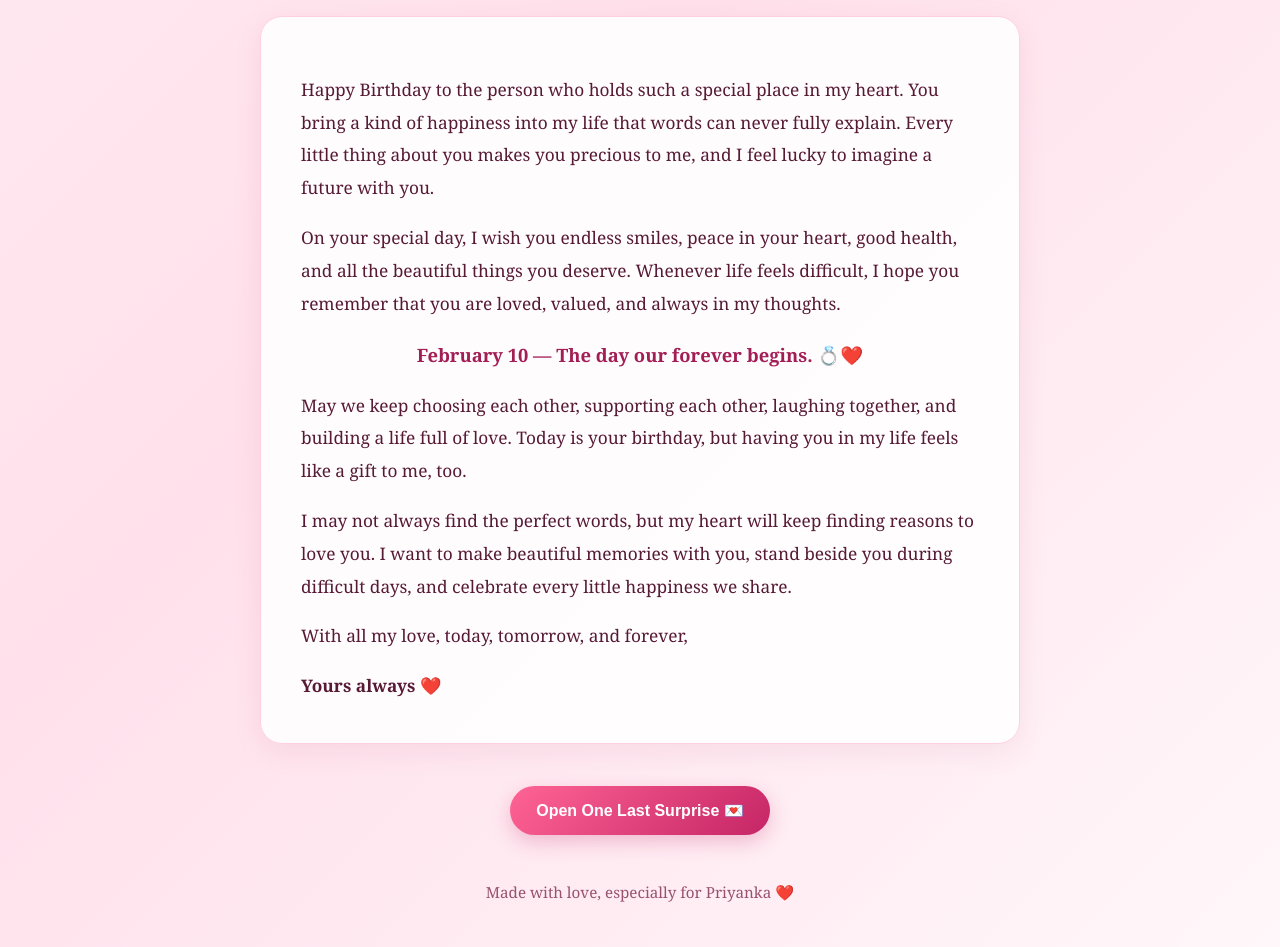
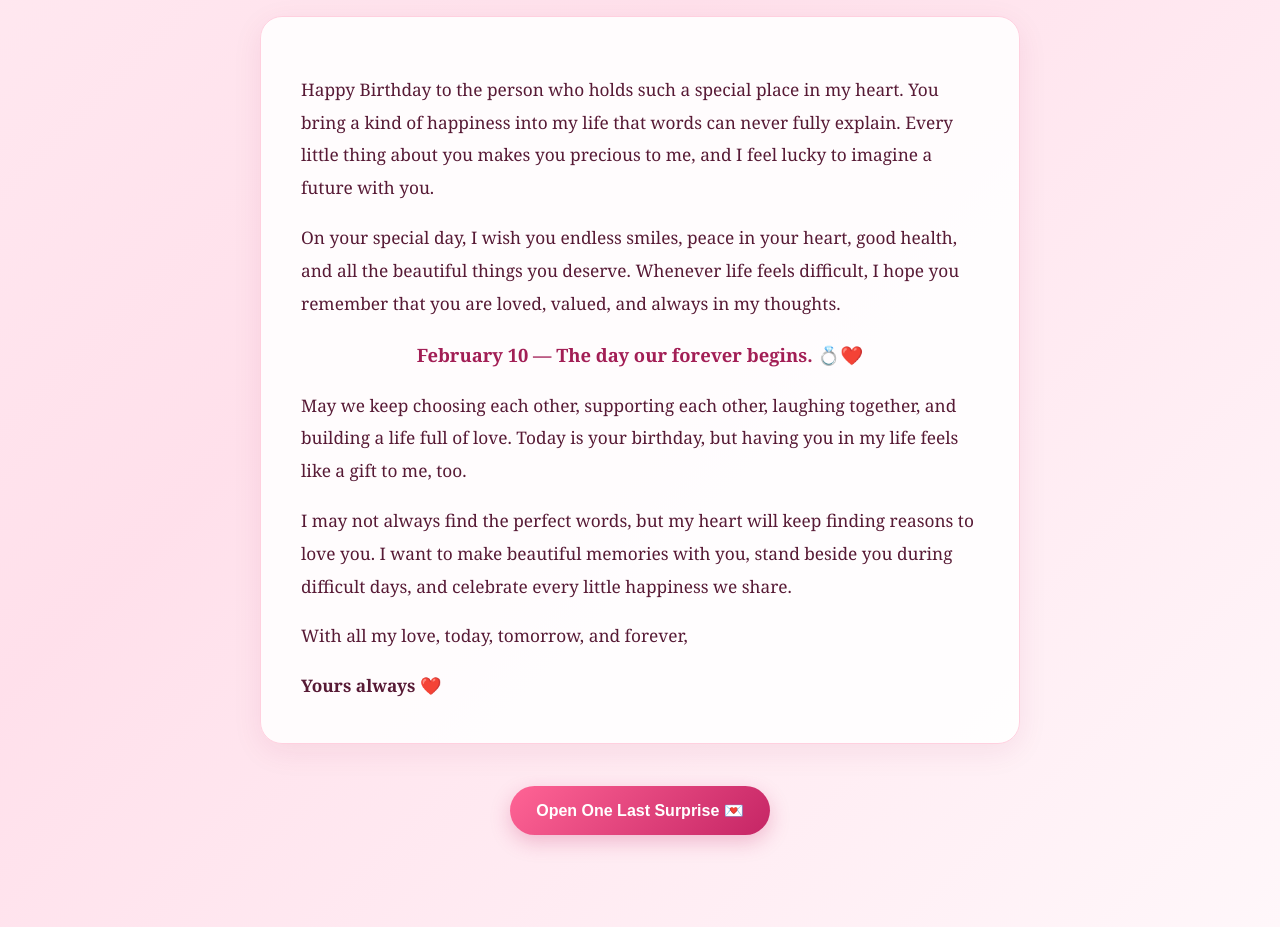
Before and after one commit to ASHWANI313/my-today--my-tomorrow--my-forever, a plain HTML site: page index.html in a window 1280 px wide. Shown: the part 819-1766 px from the top of the page. Drawn offline with Linux system fonts and the light colour scheme.

Commit message:
Update via weejur editor

```diff
--- a/index.html
+++ b/index.html
@@ -281,9 +281,7 @@ footer {
 
   </section>
 
-  <footer>
-    Made with love, especially for Priyanka ❤️
-  </footer>
+  <footer></footer>
 
 </main>
 
```
